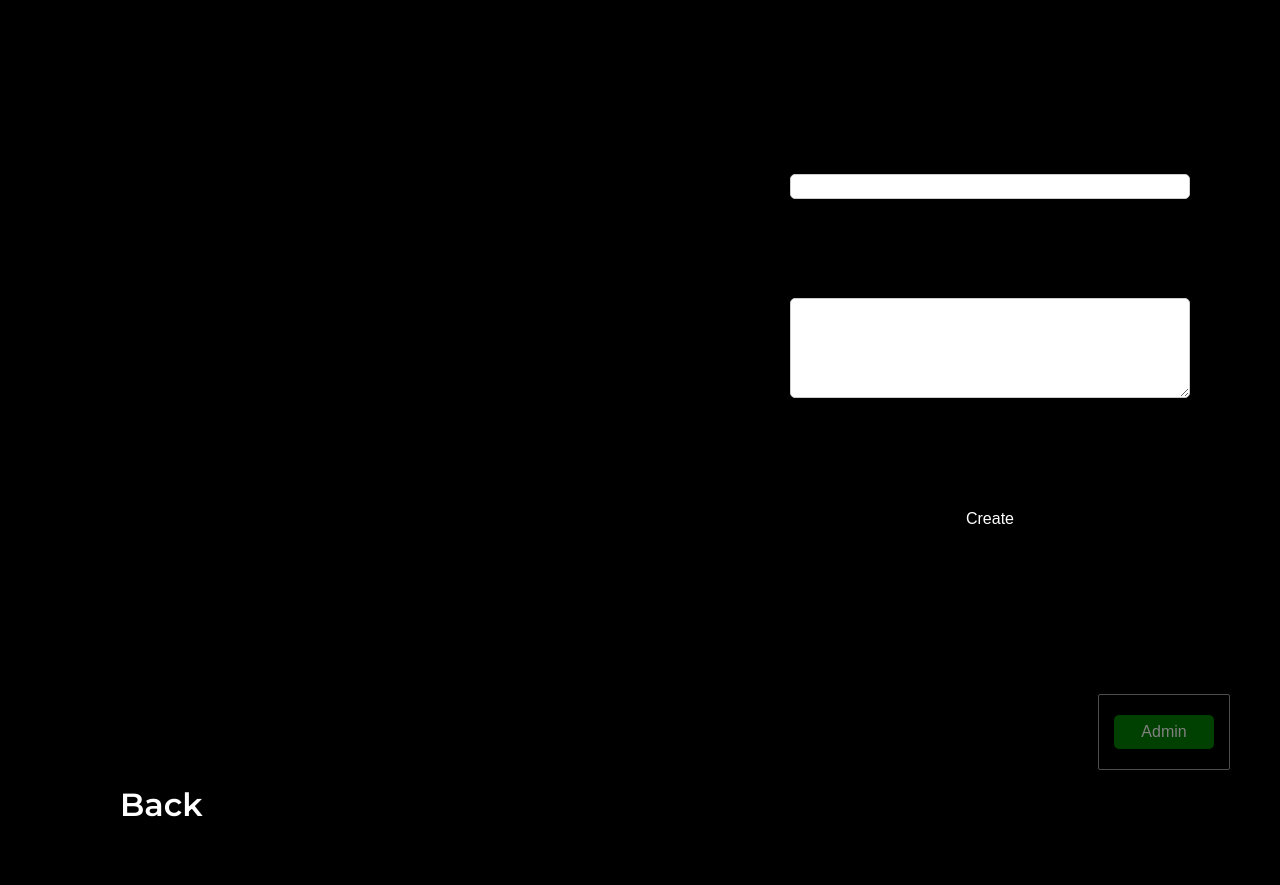
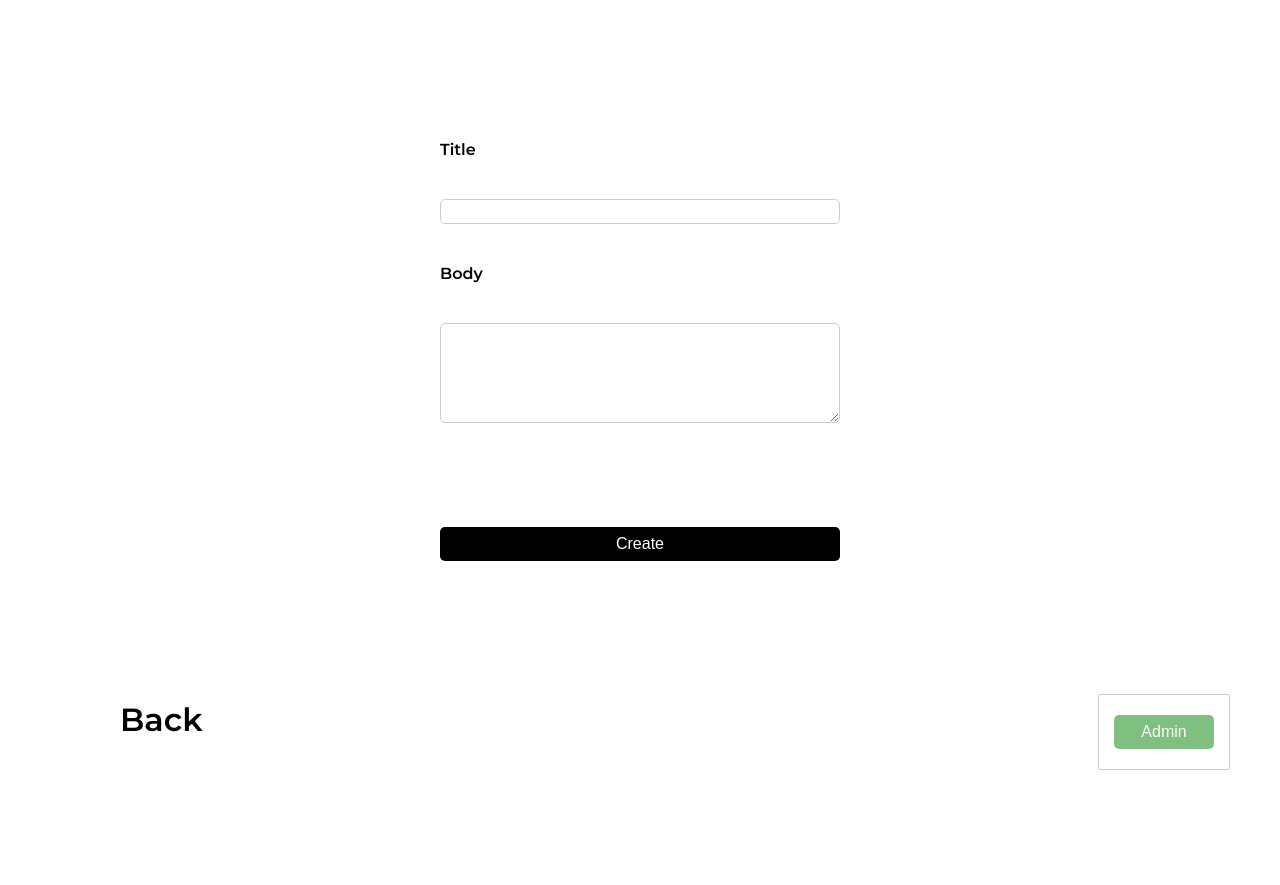
Before and after one commit to HanSolo23/my-website, a Django app: page /blog/post/create in a window 1280 px wide. After the commit the page ends 770 px from the top, so only its background shows below. Run offline with Django 3.2, Linux system fonts and the light colour scheme; a user stored in the database is signed in.

Commit message:
work in progress

```diff
--- a/static/css/style.css
+++ b/static/css/style.css
@@ -628,7 +628,6 @@
 	display: flex;
 	flex-wrap: wrap;
 	font-family: 'Montserrat', sans-serif;
-
 }
 .blog {
 	width: 300px;
@@ -676,18 +675,17 @@
 	flex-wrap: wrap;
 	justify-content: space-around;
 	color: white;
+	font-family: 'Montserrat', sans-serif;
 }
 /*РАЗДЕЛ ЗАГРУЗКА ФОТО  И ВИДЕО В ПОРТФОЛИО И СОЗДАНИЕ ЗАПИСЕЙ В БЛОГЕ*/
 .form__container {
-	max-width: 1100px;
+	max-width: 400px;
 	width: 100%;
-	margin-bottom: 249px;
+
 }
 .upload__form {
     display: flex;
     flex-direction: column;
-    padding-top: 200px;
-    padding-left: 700px;
     font-family: 'Montserrat', sans-serif;
 }
 .title__style {
@@ -812,8 +810,6 @@
 }
 /*РАЗДЕЛ СТРАНИЦА УДАЛЕНИЯ ФОТО И ВИДЕО*/
 .delete__form {
-	padding-top: 325px;
-    padding-left: 700px;
     font-family: Avenir, sans-serif;
 }
 .delete__form .button__cancel button {
@@ -912,3 +908,17 @@
 	transform: scale(1.05);
 	transition: all 1s ease;
 }
+.back__fourth {
+	margin: 0px 0px 61px 0px;
+	display: none;
+	text-decoration: none;
+	outline: none;
+	color: white;
+	font-family: 'Montserrat', sans-serif;
+	transform: scale(1);
+	transition: all 1s ease;
+}
+.back__fourth:hover {
+	transform: scale(1.05);
+	transition: all 1s ease;
+}
--- a/static/js/script.js
+++ b/static/js/script.js
@@ -16,10 +16,11 @@
 var backFirst = footer.querySelector('.back__first');
 var backSecond = footer.querySelector('.back__second');
 var backThird = footer.querySelector('.back__third');
+var backFourth = footer.querySelector('.back__fourth');
 var footerLinks = footer.querySelectorAll('.footer__link');
 
 if (window.location.href.indexOf('portfolio') > -1) {
-	headerName.classList.add('color');
+	header.style.display = 'none';
 	links.forEach((link) => {
 		link.classList.add('color');
 	});
@@ -46,15 +47,24 @@
 };
 if (window.location.href.indexOf('video') > -1 && window.location.href.indexOf('portfolio') > -1 && !window.location.href.endsWith('video/')) {
 	backFirst.style.display = 'none';
+	backSecond.style.display = 'none';
 	backThird.style.display = 'inline-block';
 } else if (window.location.href.indexOf('video') > -1) {
 	backSecond.style.display = 'none';
 	backFirst.style.display = 'inline-block';
+} else if (!window.location.href.endsWith('post/') && window.location.href.indexOf('post') > -1) {
+	backFirst.style.display = 'none';
+	backFourth.style.display = 'inline-block';
 };
 if (window.location.href.indexOf('video/upload') > -1) {
 	backFirst.style.display = 'none';
 	backThird.style.display = 'inline-block';
 	backThird.style.color = 'black';
+} else if (window.location.href.indexOf('post/create') > -1) {
+	body.style.background = 'white center / cover no-repeat';
+	backFirst.style.display = 'none';
+	backFourth.style.display = 'inline-block';
+	backFourth.style.color = 'black';
 };
 window.onload = function() {
 	var preloader = document.querySelector('.preloader');
--- a/templates/base.html
+++ b/templates/base.html
@@ -62,6 +62,7 @@
 			<a href="{% url 'main' %}" class="back__first"><h1>Back</h1></a>
 			<a href="{% url 'portfolio_url' %}" class="back__second"><h1>Back</h1></a>
 			<a href="{% url 'portfolio_video_url' %}" class="back__third"><h1>Back</h1></a>
+			<a href="{% url 'blog_url' %}" class="back__fourth"><h1>Back</h1></a>
 			<a href="https://t.me/HanSolo23" class="footer__link">
 				<img src="{% static 'img/icon6.png' %}" alt="">
 			</a>
```
Also changed, not shown: static/css/img/back2.png (deleted), static/css/img/forward2.png (deleted), static/css/img/left.png (deleted), static/css/img/left_icon.svg (deleted), static/css/img/right.png (deleted), static/css/img/right4.png (deleted), static/css/img/right_icon.svg (deleted).
